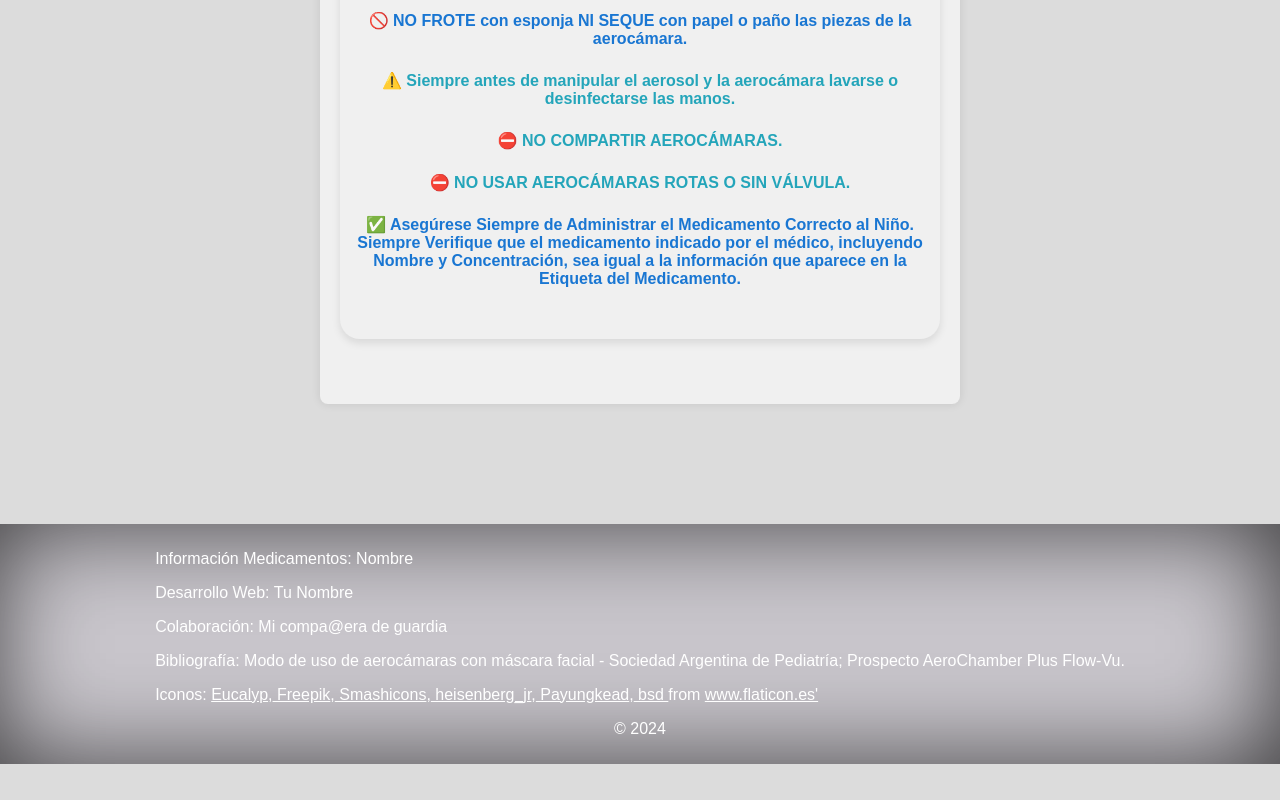
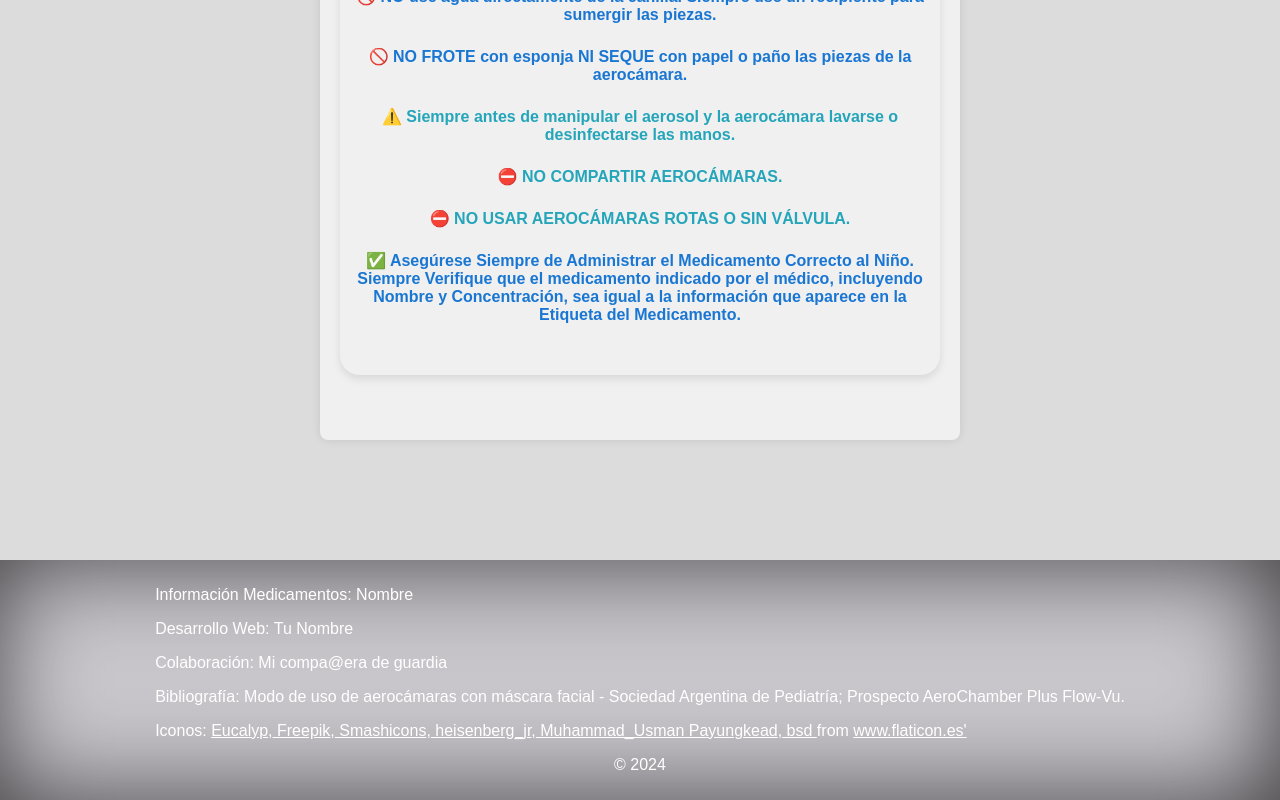
Before and after one commit to MartuV/instrucciones-uso, a React (Create React App) app: page /instrucciones-uso/aerosoles in a window 1280 px wide. Shown: the part 1687-2487 px from the top of the page. Before the commit the page ends 2451 px from the top, so only its background shows below. Built offline with nearby package versions, Linux system fonts and the light colour scheme.

Commit message:
mejora espaciado en limpieza aerocamara

```diff
--- a/src/componentes/Aerosoles.js
+++ b/src/componentes/Aerosoles.js
@@ -69,7 +69,9 @@ function Aerosoles() {
                     <br/>
                     <strong>1. Desarme la Aerocámara:</strong> Retire las piezas <strong id="azul">sin quitar la válvula del portaválvula</strong> y sumérjalas en un recipiente con <strong id="azul">agua potable tibia</strong> (🚫<strong id="azul">NO caliente</strong>) y  <strong id="azul">unas gotas de detergente</strong> (para que se forme una ligera espuma en la superficie del agua)<strong id="azul"> durante 15 minutos</strong>. <strong id="azul">Remueva suavemente</strong> las piezas en el recipiente.
                     <br/>
+                    <br/>
                     <strong>2. Enjuague:</strong> Vuelva a sumergir las piezas en un recipiente con <strong id="azul">agua potable tibia y sin detergente</strong>  y <strong id="azul">remuévalas suavemente unos minutos</strong> para enjuagarlas.
+                    <br/>
                     <br/>
                     <strong>3. Secado:</strong> Sacuda las piezas para eliminar el exceso de agua y déjelas <strong id="azul">secar al aire en posición vertical sobre servilletas de papel o un paño limpio.</strong> Asegúrese de que las piezas estén completamente secas antes de rearmar la aerocámara.
                     <br/>
--- a/src/componentes/Footer.js
+++ b/src/componentes/Footer.js
@@ -16,6 +16,7 @@ function Footer() {
                     <a href="https://www.flaticon.es/autores/freepik" title="Freepik"> Freepik</a>,
                     <a href="https://www.flaticon.es/iconos-gratis/asma" title="asma iconos"> Smashicons</a>,
                     <a href="https://www.flaticon.es/iconos-gratis/repetir" title="repetir iconos"> heisenberg_jr</a>,
+                    <a href="https://www.flaticon.es/iconos-gratis/sentado" title="sentado iconos"> Muhammad_Usman</a>
                     <a href="https://www.flaticon.es/autores/payungkead" title="Payungkead"> Payungkead</a>,
                     <a href="https://www.flaticon.es/iconos-gratis/inhalador" title="inhalador iconos"> bsd </a>
                     from <a href="https://www.flaticon.es/" title="Flaticon">www.flaticon.es'</a>
```
Also changed, not shown: src/imagenes/posicion.png (deleted).
